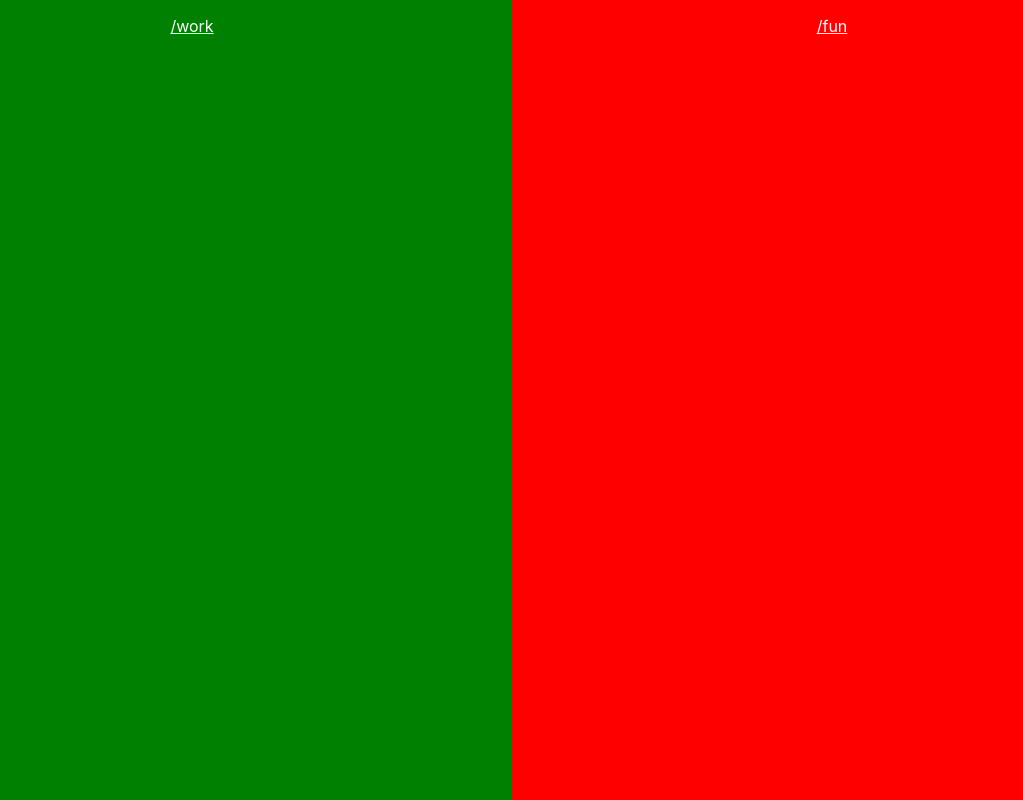
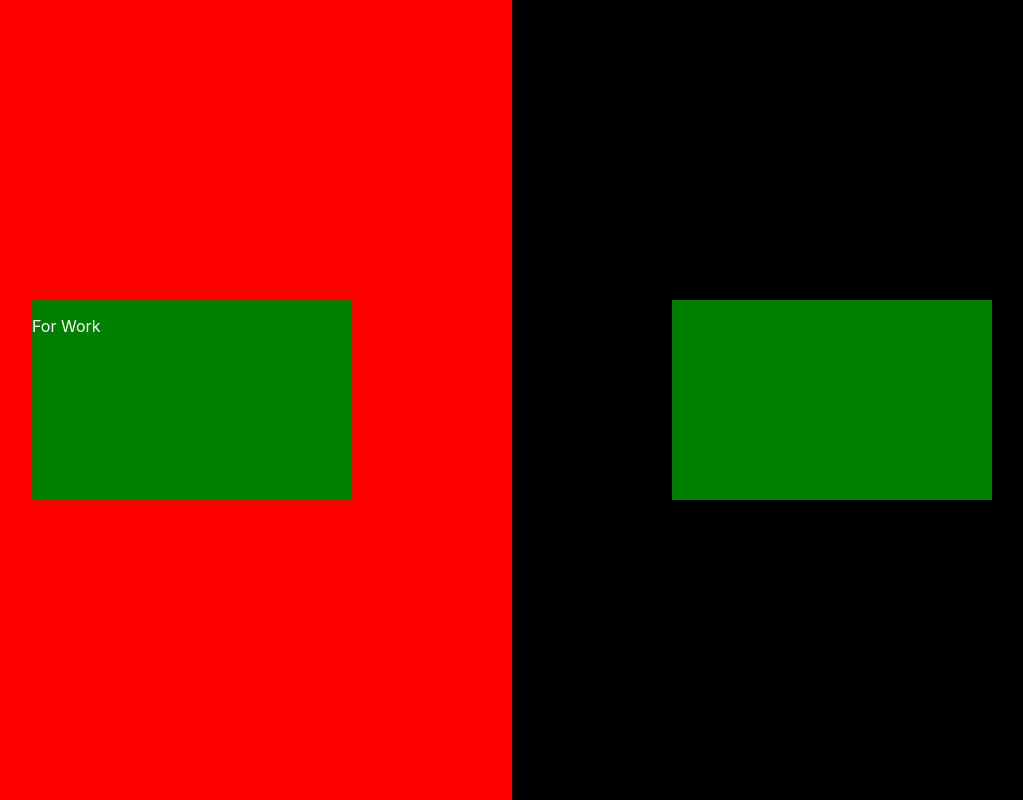
Before and after one commit to Steve0320/site-frontend, a React (Create React App) app: page / in a window 1280 px wide. Shown: the whole page, without its empty margins (128-1151 px from the left). Built offline with nearby package versions, Linux system fonts and the light colour scheme.

Commit message:
Change component CSS to use module pattern

```diff
--- a/package.json
+++ b/package.json
@@ -3,6 +3,7 @@
   "version": "0.1.0",
   "private": true,
   "dependencies": {
+    "classnames": "^2.2.6",
     "prop-types": "^15.7.2",
     "react": "^16.8.6",
     "react-dom": "^16.8.6",
--- a/src/components/app/App.js
+++ b/src/components/app/App.js
@@ -7,7 +7,7 @@ import SplitLayout from "../split-layout/SplitLayout";
 import WorkSiteLayout from "../work-site-layout/WorkSiteLayout";
 import FunSiteLayout from "../fun-site-layout/FunSiteLayout";
 
-import './App.css';
+import styles from './App.module.css';
 
 // Reload page if browser doesn't support history API
 //const supportsHistory = 'pushState' in window.history;
@@ -24,16 +24,12 @@ class App extends React.Component {
 
   }
 
-  // componentWillUpdate will be deprecated in React 17, so favor
-  // use of new getSnapshotBeforeUpdate
-  getSnapshotBeforeUpdate(prevProps, prevState) {
+  // componentWillUpdate will be deprecated in React 17, so hook into
+  // componentDidUpdate instead, in accordance with best practices
+  componentDidUpdate(prevProps, prevState, snapshot) {
 
-    let {location} = prevProps;
-    let {location: newLocation} = this.props;
-
-    let {pathname: path} = location;
-    let {pathname: newPath} = newLocation;
-
+    let {pathname: path} = prevProps.location;
+    let {pathname: newPath} = this.props.location;
 
     // Helper to determine state
     function matchState(targetPath, targetNewPath) {
@@ -45,15 +41,15 @@ class App extends React.Component {
 
       if (matchState('/', '/work') || matchState('/fun', '/')) {
         this.setState({animation: {
-            enterActive: 'page-enter-left',
-            exitActive: 'page-leave-right'
+            enterActive: styles.pageEnterLeft,
+            exitActive: styles.pageLeaveRight
           }});
       }
 
       else if (matchState('/', '/fun') || matchState('/work', '/')) {
         this.setState({animation: {
-            enterActive: 'page-enter-right',
-            exitActive: 'page-leave-left'
+            enterActive: styles.pageEnterRight,
+            exitActive: styles.pageLeaveLeft
           }});
       }
 
@@ -74,7 +70,7 @@ class App extends React.Component {
   render() {
 
     return (
-        <div className="App">
+        <div>
 
           <TransitionGroup childFactory={child => React.cloneElement(child, {classNames: this.state.animation})}>
             <CSSTransition key={this.props.location.key} classNames={this.state.animation} timeout={1000}>
--- a/src/components/app/App.css
+++ b/src/components/app/App.module.css
@@ -1,22 +1,22 @@
-.page-leave-left {
+.pageLeaveLeft {
     -webkit-animation: slide-left 1s normal linear;
     -o-animation: slide-left 1s normal linear;
     animation: slide-left 1s normal linear;
 }
 
-.page-leave-right {
+.pageLeaveRight {
     -webkit-animation: slide-right 1s normal linear;
     -o-animation: slide-right 1s normal linear;
     animation: slide-right 1s normal linear;
 }
 
-.page-enter-left {
+.pageEnterLeft {
     -webkit-animation: slide-left 1s reverse linear;
     -o-animation: slide-left 1s reverse linear;
     animation: slide-left 1s reverse linear;
 }
 
-.page-enter-right {
+.pageEnterRight {
     -webkit-animation: slide-right 1s reverse linear;
     -o-animation: slide-right 1s reverse linear;
     animation: slide-right 1s reverse linear;
@@ -25,7 +25,7 @@
 /* Slide out element to the left */
 @keyframes slide-left {
 
-    from {
+    0% {
         -webkit-transform: translateX(0%);
         -moz-transform: translateX(0%);
         -ms-transform: translateX(0%);
@@ -33,7 +33,7 @@
         transform: translateX(0%);
     }
 
-    to {
+    100% {
         -webkit-transform: translateX(-100%);
         -moz-transform: translateX(-100%);
         -ms-transform: translateX(-100%);
@@ -46,7 +46,7 @@
 /* Slide out elements to the right */
 @keyframes slide-right {
 
-    from {
+    0% {
         -webkit-transform: translateX(0%);
         -moz-transform: translateX(0%);
         -ms-transform: translateX(0%);
@@ -54,7 +54,7 @@
         transform: translateX(0%);
     }
 
-    to {
+    100% {
         -webkit-transform: translateX(100%);
         -moz-transform: translateX(100%);
         -ms-transform: translateX(100%);
--- a/src/components/fun-site-layout/FunSiteLayout.css
+++ /dev/null
@@ -1,8 +0,0 @@
-.FunSiteLayout {
-    position: absolute;
-    left: 0;
-    right: 0;
-    top: 0;
-    bottom: 0;
-    background: orange;
-}
--- a/src/components/fun-site-layout/FunSiteLayout.js
+++ b/src/components/fun-site-layout/FunSiteLayout.js
@@ -1,15 +1,20 @@
 import React from 'react';
 import PropTypes from 'prop-types'
 
-import './FunSiteLayout.css'
+import styles from './FunSiteLayout.module.css'
 
 class FunSiteLayout extends React.Component {
 
     render() {
 
         return (
-            <div className='FunSiteLayout'>
-                <p>Fun Site</p>
+            <div className={styles.funSiteLayout}>
+                <div className={styles.leftNav}>
+                    <p>Left nav</p>
+                </div>
+                <div className={styles.funContent}>
+                    <p>Fun Site</p>
+                </div>
             </div>
         );
 
--- /dev/null
+++ b/src/components/fun-site-layout/FunSiteLayout.module.css
@@ -0,0 +1,28 @@
+.funSiteLayout {
+
+    position: absolute;
+    left: 0;
+    right: 0;
+    top: 0;
+    bottom: 0;
+
+    display: grid;
+    grid-template-columns: 300px;
+
+    background: orange;
+
+}
+
+.leftNav {
+    grid-column-start: 1;
+    grid-row-start: 1;
+    width: 100%;
+    height: 100%;
+    background: pink;
+}
+
+.funContent {
+    grid-column-start: 2;
+    grid-row-start: 1;
+    background: yellow;
+}
--- a/src/components/split-layout/SplitLayout.css
+++ /dev/null
@@ -1,22 +0,0 @@
-.SplitSlider {
-    position: absolute;
-    top: 0;
-    left: 0;
-    right: 0;
-    bottom: 0;
-    background-color: red;
-}
-
-.SplitSlider-Link {
-    display: inline-block;
-    height: 100%;
-    width: 50%;
-    border: none;
-    text-align: center;
-    background-color: transparent;
-    color: white;
-}
-
-.SplitSlider-Link:hover {
-    background-color: green;
-}
--- a/src/components/split-layout/SplitLayout.js
+++ b/src/components/split-layout/SplitLayout.js
@@ -4,9 +4,10 @@
 
 import React from 'react';
 import PropTypes from 'prop-types';
+import cx from 'classnames';
 import {Link} from 'react-router-dom';
 
-import './SplitLayout.css';
+import styles from './SplitLayout.module.css';
 
 class SplitLayout extends React.Component {
 
@@ -22,14 +23,18 @@ class SplitLayout extends React.Component {
     render() {
 
         return (
-            <div className='SplitSlider'>
+            <div className={styles.splitSlider}>
 
-                <Link to={this.props.leftLink} className='SplitSlider-Link' title="TEST">
-                    <p>{this.props.leftLink}</p>
+                <Link to={this.props.leftLink} className={cx(styles.splitSliderLink, styles.workSiteLink)}>
+                    <div className={styles.sliderDescription}>
+                        <p>For Work</p>
+                    </div>
                 </Link>
 
-                <Link to={this.props.rightLink} className='SplitSlider-Link'>
-                    <p>{this.props.rightLink}</p>
+                <Link to={this.props.rightLink} className={cx(styles.splitSliderLink, styles.funSiteLink)}>
+                    <div className={styles.sliderDescription}>
+
+                    </div>
                 </Link>
 
             </div>
--- /dev/null
+++ b/src/components/split-layout/SplitLayout.module.css
@@ -0,0 +1,43 @@
+.splitSlider {
+    position: absolute;
+    top: 0;
+    left: 0;
+    right: 0;
+    bottom: 0;
+    background-color: red;
+    display: grid;
+    grid-template-columns: 1fr 1fr;
+}
+
+.splitSliderLink {
+    height: 100%;
+    width: 100%;
+    border: none;
+    text-decoration: none;
+    color: white;
+
+    display: flex;
+    justify-content: center;
+    align-items: center;
+
+}
+
+.splitSliderLink:hover {
+    background-color: transparent;
+}
+
+.workSiteLink {
+    background-color: lightgrey;
+    grid-column-start: 1;
+}
+
+.funSiteLink {
+    background-color: black;
+    grid-column-start: 2;
+}
+
+.sliderDescription {
+    width: 50%;
+    height: 25%;
+    background: green;
+}
--- a/src/components/work-site-layout/WorkSiteLayout.css
+++ /dev/null
@@ -1,8 +0,0 @@
-.WorkSiteLayout {
-    position: absolute;
-    left: 0;
-    right: 0;
-    top: 0;
-    bottom: 0;
-    background: orange;
-}
--- a/src/components/work-site-layout/WorkSiteLayout.js
+++ b/src/components/work-site-layout/WorkSiteLayout.js
@@ -1,15 +1,20 @@
 import React from 'react';
 import PropTypes from 'prop-types'
 
-import './WorkSiteLayout.css'
+import styles from './WorkSiteLayout.module.css'
 
 class WorkSiteLayout extends React.Component {
 
     render() {
 
         return (
-            <div className='WorkSiteLayout'>
-                <p>Work Site</p>
+            <div className={styles.workSiteLayout}>
+                <div className={styles.rightNav}>
+                    <p>Right Nav</p>
+                </div>
+                <div className={styles.workContent}>
+                    <p>Work Site</p>
+                </div>
             </div>
         );
 
--- /dev/null
+++ b/src/components/work-site-layout/WorkSiteLayout.module.css
@@ -0,0 +1,28 @@
+.workSiteLayout {
+
+    position: absolute;
+    left: 0;
+    right: 0;
+    top: 0;
+    bottom: 0;
+
+    display: grid;
+    grid-template-columns: auto 300px;
+
+    background: orange;
+
+}
+
+.rightNav {
+    grid-column-start: 2;
+    grid-row-start: 1;
+    width: 100%;
+    height: 100%;
+    background: pink;
+}
+
+.workContent {
+    grid-column-start: 1;
+    grid-row-start: 1;
+    background: yellow;
+}
```
Also changed, not shown: 1 other file (tests, documents, lock files or other folders).
